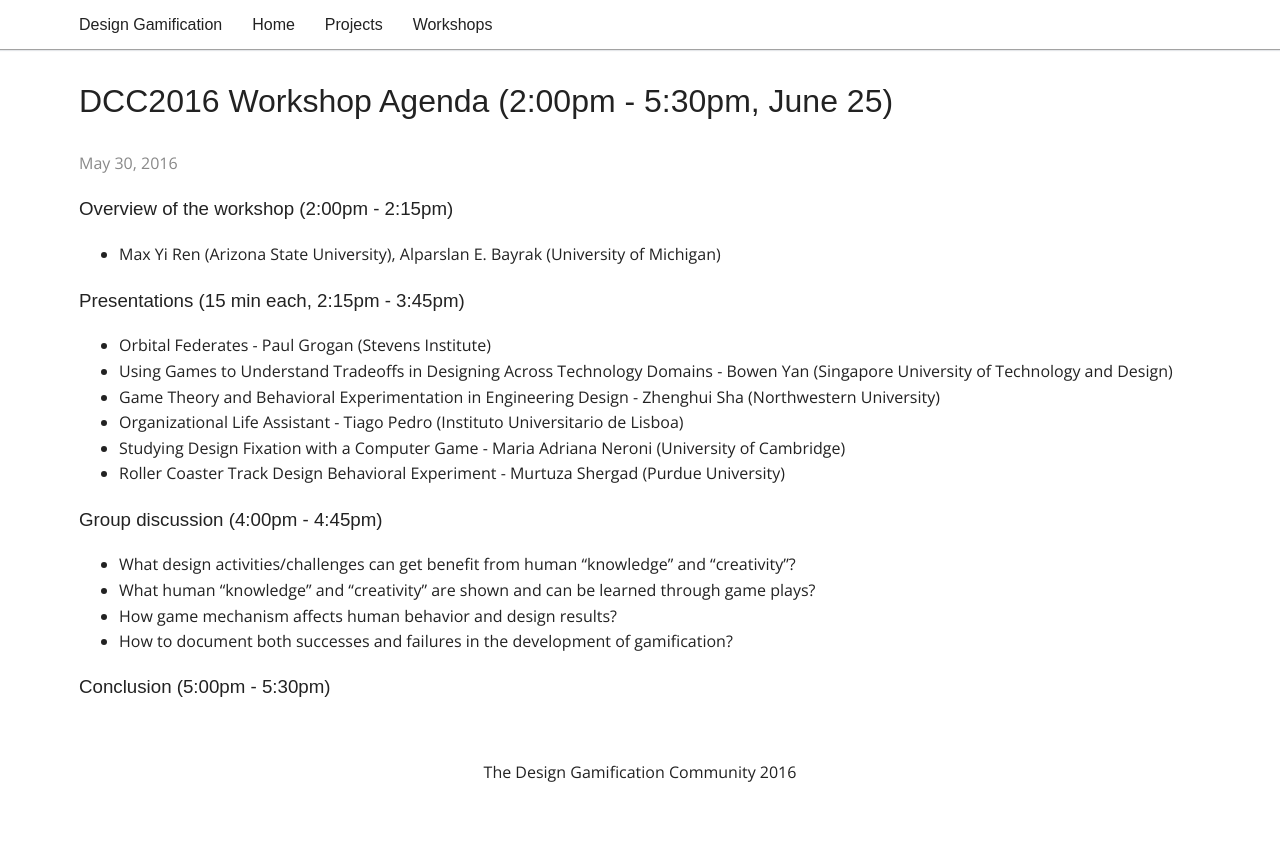
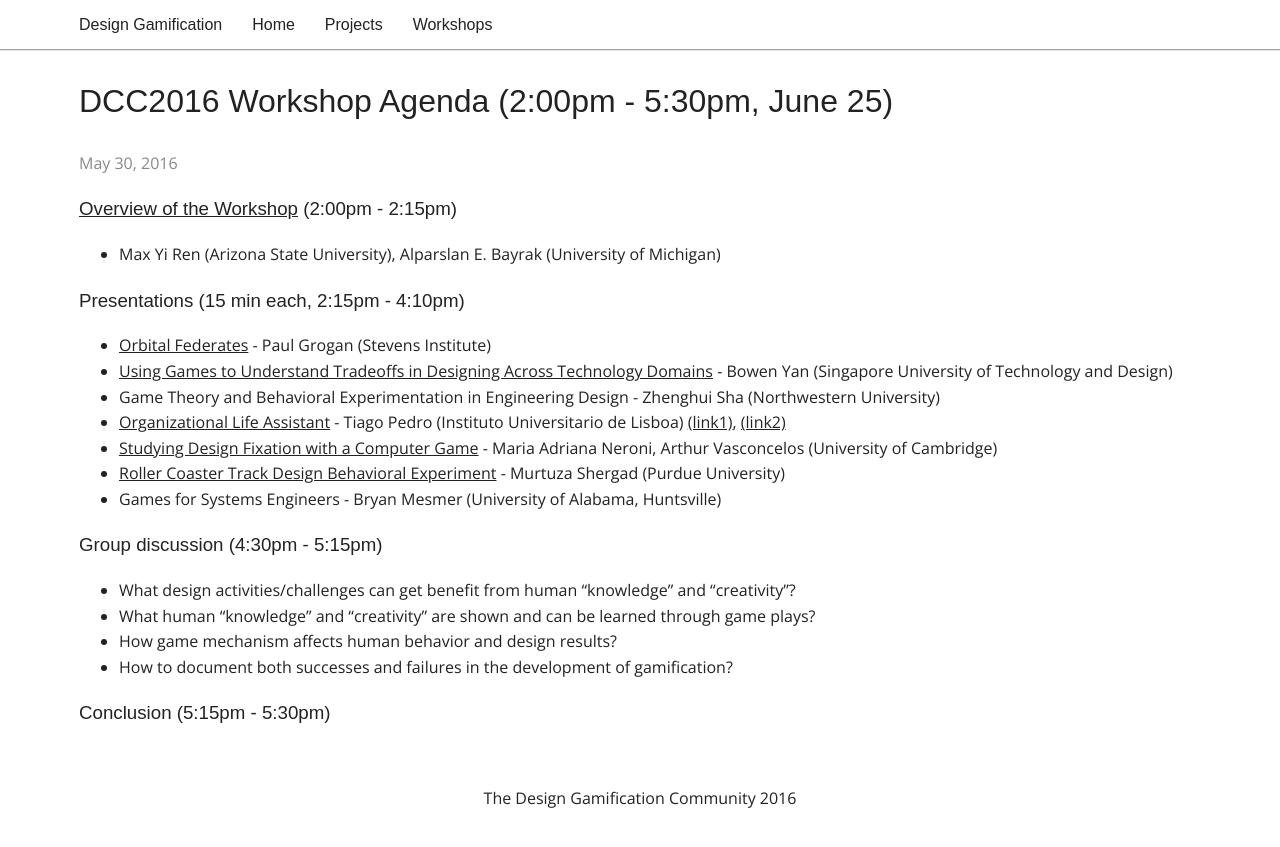
Before and after one commit to designGamification/designGamification.github.io, a Jekyll site: the page built from _posts/2016-05-30-dcc-workshop-agenda.markdown, in a window 1280 px wide. Shown: the top 847 px of the page. Built offline with Jekyll 4.4.1, drawn with Linux system fonts in a browser that asks for light colours; some web fonts are replaced.

Commit message:
Update 2016-05-30-dcc-workshop-agenda.markdown

```diff
--- a/_posts/2016-05-30-dcc-workshop-agenda.markdown
+++ b/_posts/2016-05-30-dcc-workshop-agenda.markdown
@@ -4,22 +4,23 @@ title:  "DCC2016 Workshop Agenda (2:00pm - 5:30pm, June 25)"
 date:   2016-05-30 00:00:00
 categories: workshop
 ---
-### Overview of the workshop (2:00pm - 2:15pm) ###
+### [Overview of the Workshop](../_presentations/intro.pdf) (2:00pm - 2:15pm) ###
 * Max Yi Ren (Arizona State University), Alparslan E. Bayrak (University of Michigan)
 
-### Presentations (15 min each, 2:15pm - 3:45pm) ###
-* Orbital Federates - Paul Grogan (Stevens Institute)
-* Using Games to Understand Tradeoffs in Designing Across Technology
-Domains - Bowen Yan (Singapore University of Technology and Design)
+### Presentations (15 min each, 2:15pm - 4:10pm) ###
+* [Orbital Federates](../_presentations/stevens.pdf) - Paul Grogan (Stevens Institute)
+* [Using Games to Understand Tradeoffs in Designing Across Technology
+Domains](../_presentations/sutd.pdf) - Bowen Yan (Singapore University of Technology and Design)
 * Game Theory and Behavioral Experimentation in Engineering Design - Zhenghui Sha (Northwestern University)
-* Organizational Life Assistant - Tiago Pedro (Instituto Universitario de Lisboa)
-* Studying Design Fixation with a Computer Game - Maria Adriana Neroni (University of Cambridge)
-* Roller Coaster Track Design Behavioral Experiment - Murtuza Shergad (Purdue University)
+* [Organizational Life Assistant](../_presentations/iscte.pdf) - Tiago Pedro (Instituto Universitario de Lisboa) [(link1)](https://vimeo.com/110771267), [(link2)](https://vimeo.com/132556930)
+* [Studying Design Fixation with a Computer Game](../_presentations/cambridge.pdf) - Maria Adriana Neroni, Arthur Vasconcelos (University of Cambridge)
+* [Roller Coaster Track Design Behavioral Experiment](../_presentations/purdue.pdf) - Murtuza Shergad (Purdue University)
+* Games for Systems Engineers - Bryan Mesmer (University of Alabama, Huntsville)
 
-### Group discussion (4:00pm - 4:45pm) ###
+### Group discussion (4:30pm - 5:15pm) ###
 * What design activities/challenges can get benefit from human "knowledge" and "creativity"?
 * What human "knowledge" and "creativity" are shown and can be learned through game plays?
 * How game mechanism affects human behavior and design results?
 * How to document both successes and failures in the development of gamification?
 
-### Conclusion (5:00pm - 5:30pm) ###
+### Conclusion (5:15pm - 5:30pm) ###
```
